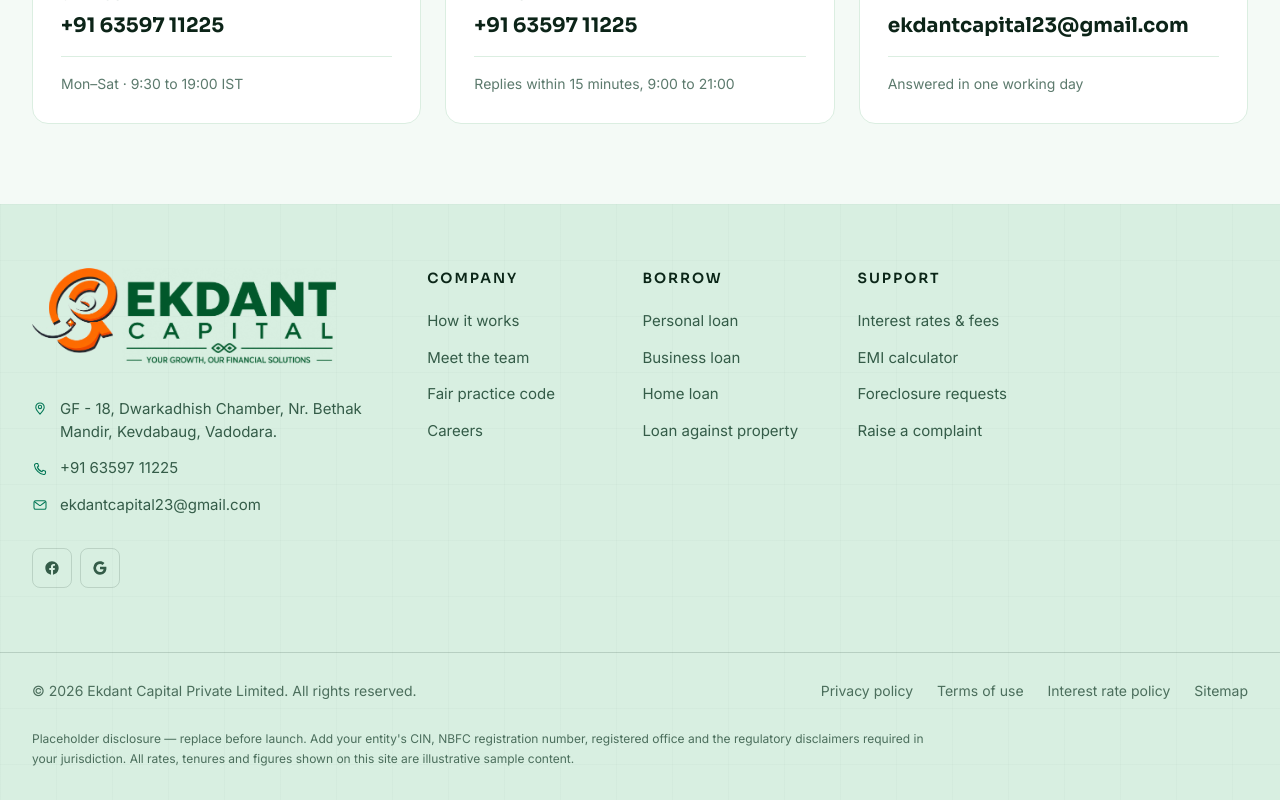
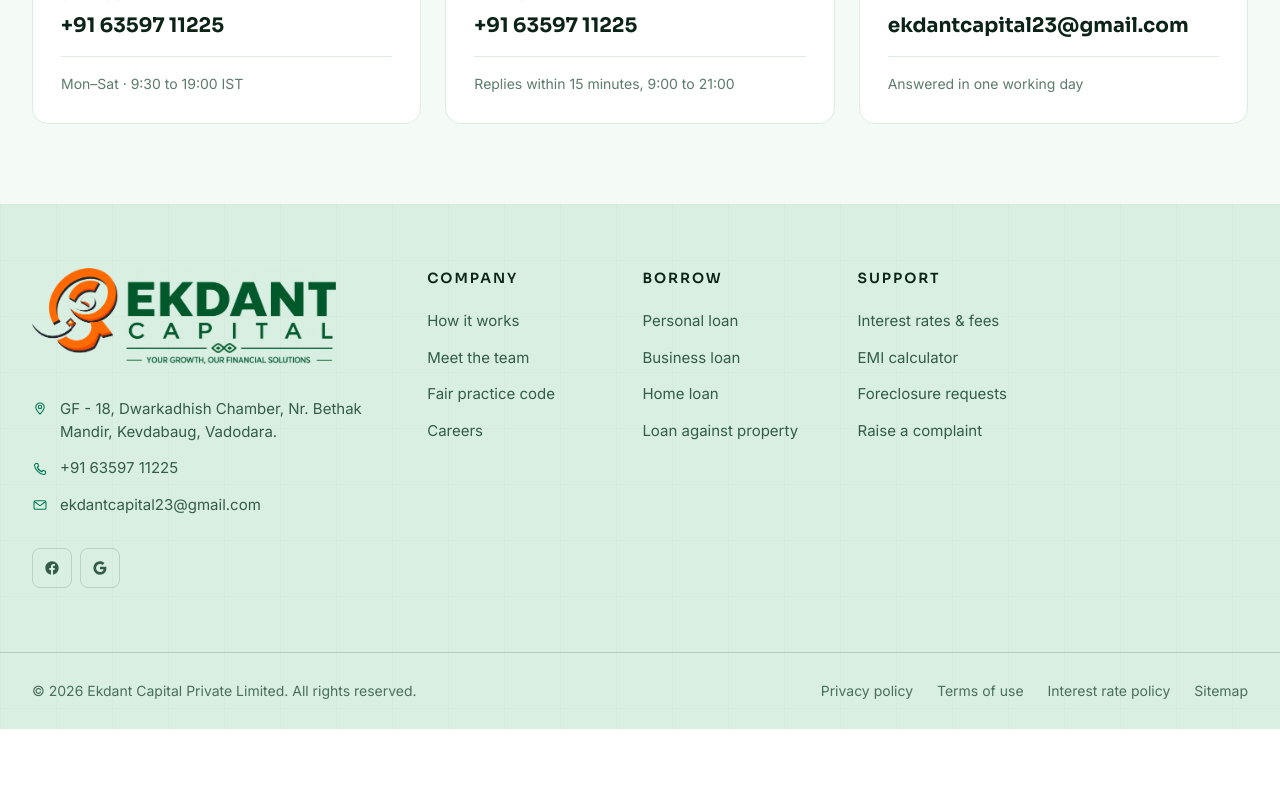
Before and after one commit to Sudeep-More/ekdant-capital, a Next.js app: page / in a window 1280 px wide. Shown: the part 5669-6469 px from the top of the page. After the commit the page ends 6398 px from the top, so only its background shows below. Built offline with nearby package versions, Linux system fonts and the light colour scheme.

Commit message:
Remove the placeholder disclosure from the footer
Co-Authored-By: Claude Opus 5 (1M context) <noreply@anthropic.com>

```diff
--- a/components/SiteFooter.tsx
+++ b/components/SiteFooter.tsx
@@ -96,14 +96,6 @@ export function SiteFooter() {
             )}
           </ul>
         </div>
-        <div className="shell pb-8">
-          <p className="max-w-4xl text-xs leading-relaxed text-on-feature-muted">
-            Placeholder disclosure — replace before launch. Add your entity&apos;s
-            CIN, NBFC registration number, registered office and the regulatory
-            disclaimers required in your jurisdiction. All rates, tenures and
-            figures shown on this site are illustrative sample content.
-          </p>
-        </div>
       </div>
     </footer>
   );
```
